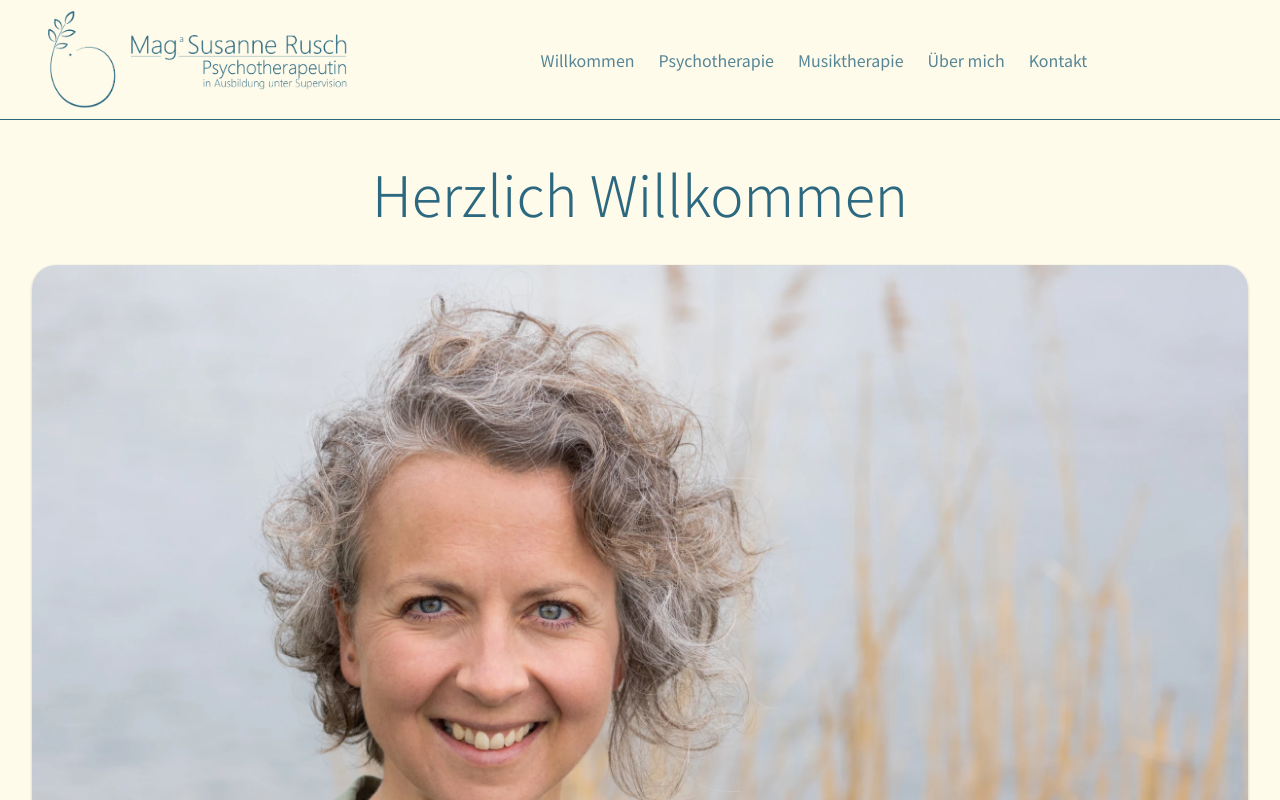
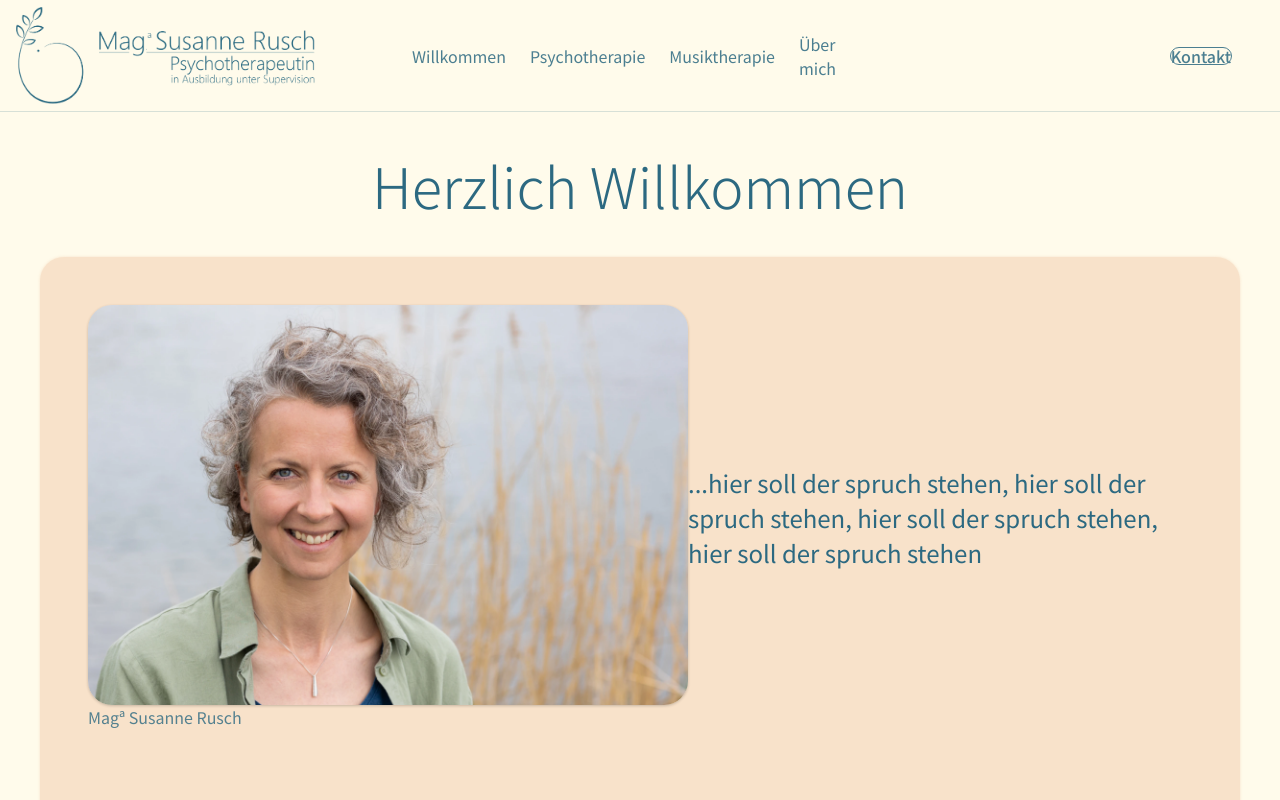
Before and after one commit to 5ebi/susannewebsite, a Next.js app: page / in a window 1280 px wide. Shown: the top 800 px of the page. Built offline with nearby package versions, Linux system fonts and the light colour scheme.

Commit message:
Changed/optimizedUI layout

```diff
--- a/app/components/footer/footer.module.css
+++ b/app/components/footer/footer.module.css
@@ -7,6 +7,7 @@
   margin-bottom: 0rem;
   border-top: solid 1px;
   color: var(--color2);
+  margin-top: 50px;
 }
 
 .footerItems {
--- a/app/components/navbar/Navbar.tsx
+++ b/app/components/navbar/Navbar.tsx
@@ -6,32 +6,45 @@ import Link from 'next/link';
 
 export default function Navbar() {
   return (
-    <div className={styles.navbar}>
+    <nav className={styles.navbar}>
+      <div className={styles.navLogo}>
         <Image
-        className={styles.navLogo}
           src={logo2}
           priority
-        width={300}
+          width="300"
+          quality={100}
           alt="Logo von Magistra Susanne Rusch"
         />
-
+      </div>
+      <div className={styles.navItemsDiv}>
         <ul className={styles.navItems}>
+          <li>
             <Link className={styles.link} href={'/'}>
               Willkommen
             </Link>
+          </li>
+          <li>
             <Link className={styles.link} href={'/psychotherapie'}>
               Psychotherapie
             </Link>
+          </li>
+          <li>
             <Link className={styles.link} href={'/musiktherapie'}>
               Musiktherapie
             </Link>
-        <Link className={styles.link} href={'/übermich'}>
+          </li>
+          <li>
+            <Link className={styles.link} href={'/uebermich'}>
               Über mich
             </Link>
+          </li>
+        </ul>
+      </div>
+      <div className={styles.navButton}>
         <Link className={styles.link2} href={'/kontakt'}>
           Kontakt
         </Link>
-      </ul>
       </div>
+    </nav>
   );
 }
--- a/app/components/navbar/navbar.module.css
+++ b/app/components/navbar/navbar.module.css
@@ -1,43 +1,76 @@
 .navbar {
   background-color: var(--color2);
   display: flex;
-  height: 120px;
+  height: 112px;
   align-items: center;
   color: var(--color1);
-  border-bottom: solid 1px var(--color1);
+  border-bottom: solid 1px var(--color1_1);
   position: sticky;
   top: 0;
-  left: 0;
   width: 100%;
   z-index: 1000;
 }
 
+.navLogo {
+  flex: 1;
+  margin-left: 1rem;
+  align-items: center;
+  display: flex;
+  justify-content: flex-start;
+  opacity: 1;
+}
+
 .navItems {
   display: flex;
-  justify-content: center;
-  flex-grow: 1;
+  align-items: center;
   gap: 24px;
   font-size: 16px;
   font-weight: 400;
-  outline-color: transparent;
+  justify-content: center;
+  flex: 1;
+  padding: 0;
+  margin: 0;
 }
 
-.navLogo {
-  margin-left: 3rem;
-  font-weight: bold;
+.navItemsDiv {
+  margin: 0;
+  padding: 0;
+  flex: 1;
+  justify-content: center;
+}
+
+.navButton {
+  display: flex;
+  margin-right: 3rem;
   align-items: center;
-  display: flex;
+  flex: 1;
+  justify-content: flex-end;
 }
 
 .link {
   display: flex;
-  opacity: 0.8;
+  opacity: 0.85;
+}
+
+.link:hover {
+  opacity: 1;
 }
 
 .link2 {
-  display: flex;
-  opacity: 0.8;
+  display: inline-flex;
+  align-items: center;
+  border-radius: 999px;
+  opacity: 0.85;
+  border: solid 1px var(--color1);
+  transition: ease-in 0.1s;
+  padding: 8 10 10 10px;
+  line-height: 1;
+  /* font-size: 20px; */
+  font-weight: 500;
 }
-.link:hover {
+
+.link2:hover {
+  background-color: var(--color1);
+  color: var(--color2);
   opacity: 1;
 }
--- a/app/globals.css
+++ b/app/globals.css
@@ -1,8 +1,10 @@
 :root {
   /*Hauptfarben*/
   --color1: #2c6981;
+  --color1_1: #2c698130;
   --color2: #fffbeb;
   --color3: #091c20;
+  --color4: #e8a77c4c;
   /*Faboptionen*/
   --suslcolor: #2c6981;
   --sanftesRosa: #e7c0be;
--- a/app/page.module.css
+++ b/app/page.module.css
@@ -7,33 +7,40 @@
   margin-inline: auto;
   padding-inline: 2rem;
 }
-/*
-@media (min-width: 640px) {
-  .containerMain {
-    max-width: 720px;
-  }
+
+.imageContainer {
+  position: relative;
+  display: flex;
 }
 
-@media (min-width: 960px) {
-  .containerMain {
-    max-width: 960px;
-  }
-}
- */
-
-.imageContainer {
-  /* border: solid blue 2px; */
-  max-width: 1240px;
+.imageContainer2 {
   position: relative;
-  width: 100%;
+  display: flex;
+  flex-direction: row-reverse;
+  padding-top: 80px;
 }
 
+.spruchContainer {
+  align-self: center;
+  padding: 0 20 0 20;
+}
+
+.spruch {
+  font-size: 24px;
+}
 .image {
-  width: 100%;
+  width: 600px;
   height: auto;
   display: block;
   overflow: hidden;
   border-radius: 1.5rem;
-
   box-shadow: 0 1px 3px rgba(0, 0, 0, 0.2);
 }
+
+.container1 {
+  width: 1200px;
+  padding: 3rem;
+  border-radius: 1.5rem;
+  background-color: var(--color4);
+  box-shadow: 0px 0px 3px var(--color4);
+}
--- a/app/page.tsx
+++ b/app/page.tsx
@@ -6,25 +6,50 @@ export default function Willkommen() {
   return (
     <main className={styles.containerMain}>
       <h1>Herzlich Willkommen</h1>
+      <div className={styles.container1}>
         <div className={styles.imageContainer}>
+          <div>
             <Image
               src={susanne}
               priority
               alt="Magistra Susanne Rusch – Psychotherapeutin und Musiktherapeutin in Wien"
-          sizes="(max-width: 1440px) 100vw, 1440px"
+              sizes="(max-width: 1000px) 100vw, 1000px"
+              width="2500"
+              height="1667"
+              quality={100}
               className={styles.image}
             />
             <p className="photoDescription"> Magª Susanne Rusch</p>
+          </div>
+          <div className={styles.spruchContainer}>
+            <p className={styles.spruch}>
+              ...hier soll der spruch stehen, hier soll der spruch stehen, hier
+              soll der spruch stehen, hier soll der spruch stehen
+            </p>
+          </div>
+        </div>
+        <div className={styles.imageContainer2}>
+          <div>
             <Image
               src={susanne}
               priority
               alt="Magistra Susanne Rusch – Psychotherapeutin und Musiktherapeutin in Wien"
-          sizes="(max-width: 1440px) 100vw, 1440px"
+              sizes="(max-width: 1000px) 100vw, 1000px"
+              width="2500"
+              height="1667"
+              quality={100}
               className={styles.image}
             />
+            <p className="photoDescription"> Magª Susanne Rusch</p>
           </div>
-
-      <h2>...hier soll der spruch unter dem Foto stehen</h2>
+          <div className={styles.spruchContainer}>
+            <p className={styles.spruch}>
+              ...hier soll der spruch stehen, hier soll der spruch stehen, hier
+              soll der spruch stehen, hier soll der spruch stehen
+            </p>
+          </div>
+        </div>
+      </div>
     </main>
   );
 }
```
Also changed, not shown: app/musiktherapie/page.tsx (added, +9 -0 lines), app/psychotherapie/page.tsx (added, +9 -0 lines), app/uebermich/page.tsx (added, +9 -0 lines), app/musiktherapie/page.module.css (added), app/psychotherapie/page.module.css (added), app/uebermich/page.module.css (added), public/images/susanne-rusch-psychotherapie2.webp (added). Lines whose indentation alone changed are shown as unchanged.
